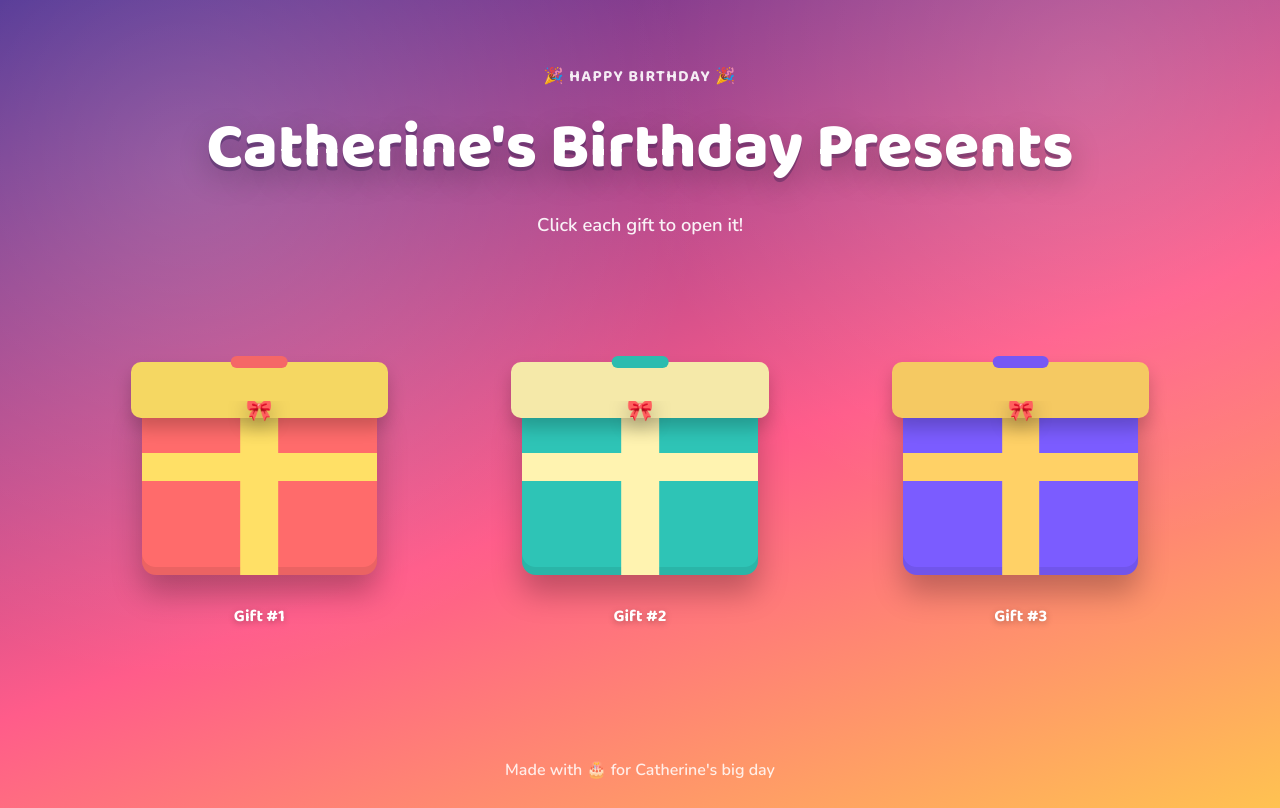
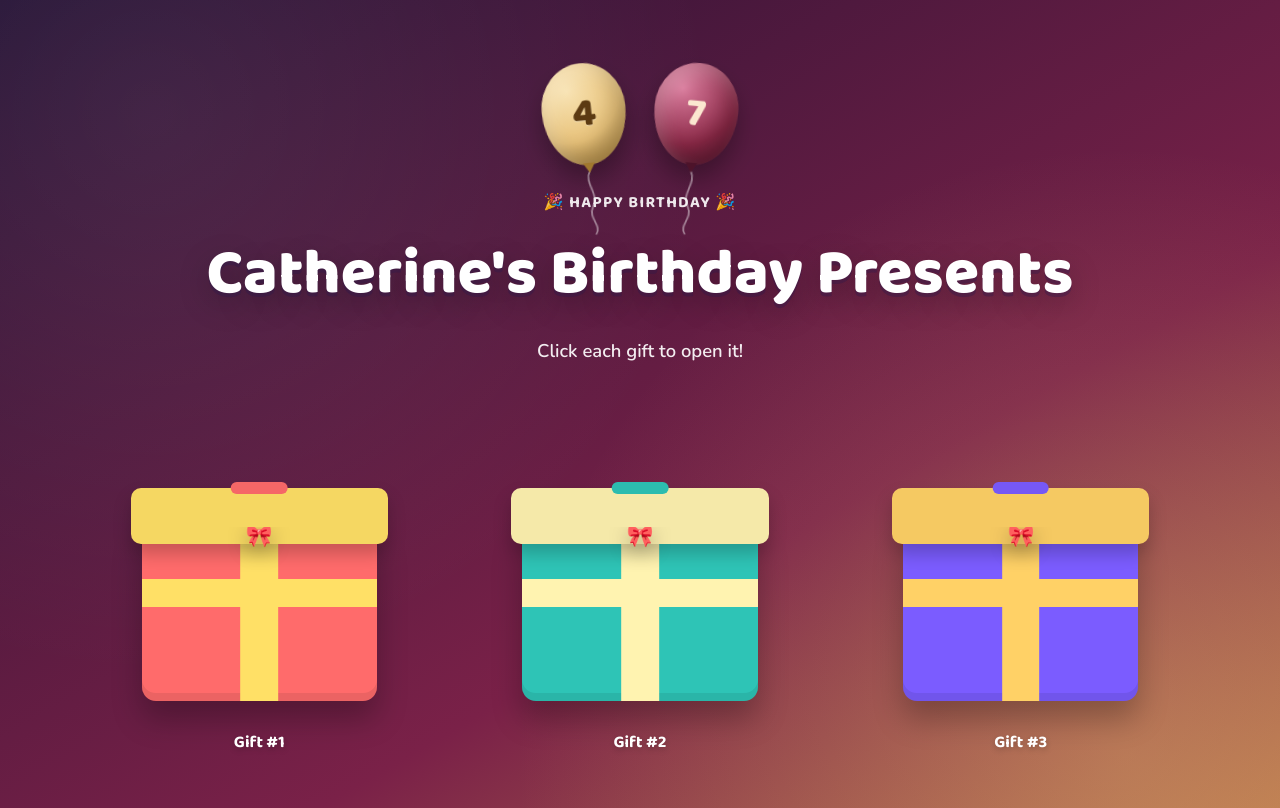
Before and after one commit to wss-codebase/catherine-birthday, a website: page public/index.html in a window 1280 px wide. Shown: the top 808 px of the page. Drawn offline with nearby package versions, Linux system fonts and the light colour scheme.

Commit message:
Add 47 birthday balloons and refine background to an elegant jewel-tone gradient
Swap the bright rainbow background for a deeper plum-to-berry-to-gold
gradient and matching confetti palette, and add a floating "47" balloon
pair above the header to call out the birthday age.

```diff
--- a/public/index.html
+++ b/public/index.html
@@ -14,6 +14,20 @@
 <div class="confetti-field" id="confettiField" aria-hidden="true"></div>
 
 <header class="hero">
+  <div class="balloons" aria-hidden="true">
+    <div class="balloon balloon-4">
+      <span class="balloon-number">4</span>
+      <svg class="balloon-string" viewBox="0 0 20 100" preserveAspectRatio="none">
+        <path d="M10 0 C 2 20, 18 35, 10 55 C 2 75, 18 85, 10 100" />
+      </svg>
+    </div>
+    <div class="balloon balloon-7">
+      <span class="balloon-number">7</span>
+      <svg class="balloon-string" viewBox="0 0 20 100" preserveAspectRatio="none">
+        <path d="M10 0 C 18 20, 2 35, 10 55 C 18 75, 2 85, 10 100" />
+      </svg>
+    </div>
+  </div>
   <p class="eyebrow">🎉 Happy Birthday 🎉</p>
   <h1>Catherine's Birthday Presents</h1>
   <p class="subtitle">Click each gift to open it!</p>
--- a/public/script.js
+++ b/public/script.js
@@ -1,5 +1,5 @@
 (function () {
-  const confettiColors = ['#ff5c8a', '#ffc94d', '#2ec4b6', '#7b5cff', '#ff6b6b', '#ffe066'];
+  const confettiColors = ['#e8c27a', '#8a2846', '#c98a4b', '#f4e3c1', '#5c1f3f', '#d97b9c'];
   const confettiField = document.getElementById('confettiField');
 
   function burstConfetti(originX) {
--- a/public/styles.css
+++ b/public/styles.css
@@ -4,11 +4,13 @@
   --gold: #ffc94d;
   --teal: #2ec4b6;
   --coral: #ff6b6b;
-  --bg-1: #4a2b8f;
-  --bg-2: #ff5c8a;
-  --bg-3: #ffc94d;
+  --bg-1: #241134;
+  --bg-2: #7a2148;
+  --bg-3: #c98a4b;
   --paper: #fffaf3;
   --ink: #2b1b4d;
+  --balloon-gold: #e8c27a;
+  --balloon-berry: #8a2846;
 }
 
 * { box-sizing: border-box; }
@@ -23,9 +25,9 @@ body {
   font-family: 'Nunito', system-ui, sans-serif;
   color: var(--ink);
   background:
-    radial-gradient(circle at 15% 20%, rgba(255,255,255,0.18), transparent 40%),
-    radial-gradient(circle at 85% 10%, rgba(255,255,255,0.15), transparent 35%),
-    linear-gradient(160deg, var(--bg-1) 0%, var(--bg-2) 55%, var(--bg-3) 100%);
+    radial-gradient(circle at 12% 12%, rgba(255,255,255,0.07), transparent 40%),
+    radial-gradient(circle at 88% 78%, rgba(232,194,122,0.28), transparent 45%),
+    linear-gradient(150deg, var(--bg-1) 0%, var(--bg-2) 58%, var(--bg-3) 100%);
   overflow-x: hidden;
   position: relative;
 }
@@ -58,6 +60,89 @@ body {
 .hero {
   text-align: center;
   padding: 4rem 1.5rem 2rem;
+}
+
+.balloons {
+  display: flex;
+  justify-content: center;
+  align-items: flex-start;
+  gap: 1.75rem;
+  margin-bottom: 1.5rem;
+}
+
+.balloon {
+  position: relative;
+  width: 84px;
+  height: 102px;
+  border-radius: 50% 50% 50% 50% / 45% 45% 55% 55%;
+  display: flex;
+  align-items: center;
+  justify-content: center;
+  box-shadow:
+    inset -10px -14px 20px rgba(0,0,0,0.18),
+    inset 8px 10px 18px rgba(255,255,255,0.22),
+    0 14px 24px rgba(0,0,0,0.3);
+}
+
+.balloon::after {
+  content: "";
+  position: absolute;
+  bottom: -8px;
+  left: 50%;
+  transform: translateX(-50%);
+  width: 0;
+  height: 0;
+  border-left: 6px solid transparent;
+  border-right: 6px solid transparent;
+  border-top: 10px solid;
+}
+
+.balloon-string {
+  position: absolute;
+  top: 100%;
+  left: 50%;
+  transform: translateX(-50%);
+  width: 18px;
+  height: 64px;
+  margin-top: 6px;
+  overflow: visible;
+}
+
+.balloon-string path {
+  fill: none;
+  stroke: rgba(255, 255, 255, 0.45);
+  stroke-width: 2;
+}
+
+.balloon-number {
+  font-family: 'Baloo 2', sans-serif;
+  font-weight: 800;
+  font-size: 2.5rem;
+}
+
+.balloon-4 {
+  background: radial-gradient(circle at 32% 26%, #f8e3b3, var(--balloon-gold) 55%, #a1782f 100%);
+  animation: balloon-float-a 4.6s ease-in-out infinite;
+}
+.balloon-4::after { border-top-color: #a1782f; }
+.balloon-4 .balloon-number { color: #5c3a12; text-shadow: 0 1px 0 rgba(255,255,255,0.35); }
+
+.balloon-7 {
+  background: radial-gradient(circle at 32% 26%, #d97b9c, var(--balloon-berry) 60%, #4d132a 100%);
+  animation: balloon-float-b 5.2s ease-in-out infinite;
+  animation-delay: 0.4s;
+}
+.balloon-7::after { border-top-color: #4d132a; }
+.balloon-7 .balloon-number { color: #fbe7d0; }
+
+@keyframes balloon-float-a {
+  0%, 100% { transform: translateY(0) rotate(-6deg); }
+  50% { transform: translateY(-14px) rotate(-3deg); }
+}
+
+@keyframes balloon-float-b {
+  0%, 100% { transform: translateY(0) rotate(5deg); }
+  50% { transform: translateY(-10px) rotate(8deg); }
 }
 
 .eyebrow {
```
